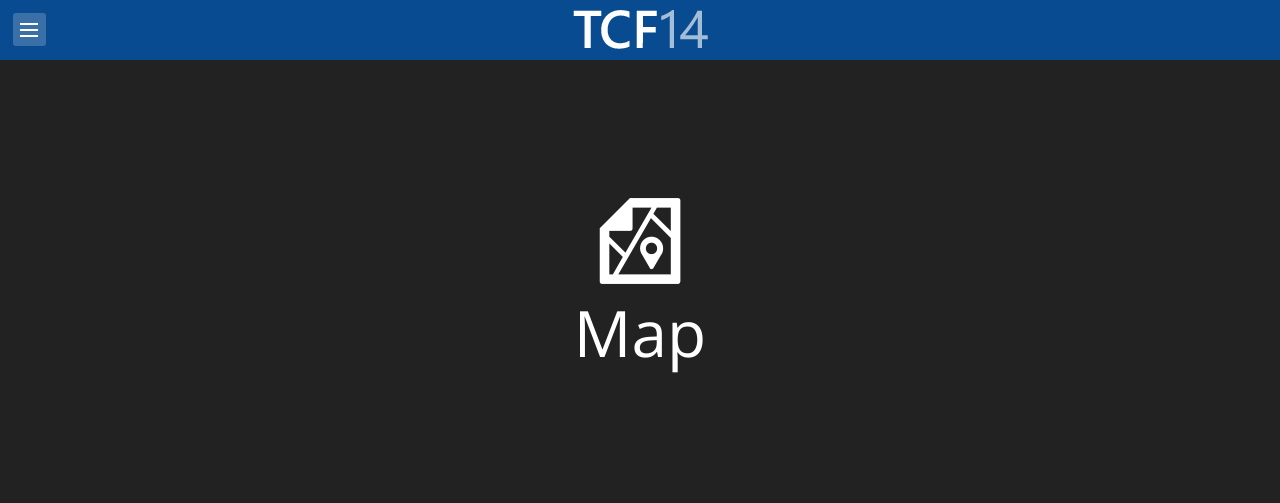
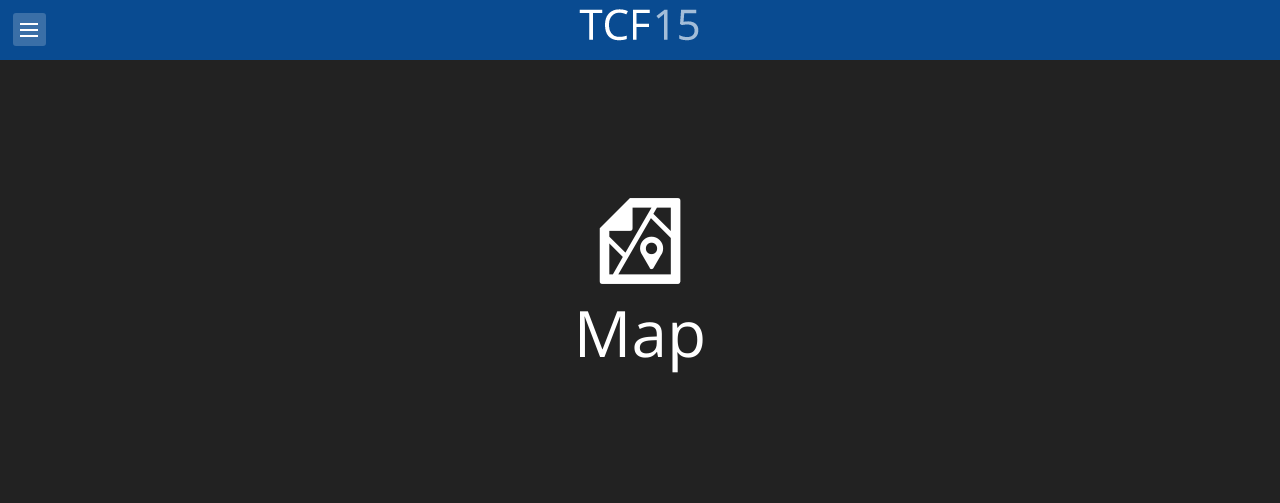
Before and after one commit to vladzaharia/tcf, a Django app: page / in a window 1280 px wide. Shown: the top 503 px of the page. Run offline with Django 3.2, Linux system fonts and the light colour scheme; some libraries are stand-ins or nearby versions; some web fonts are replaced.

Commit message:
new header

```diff
--- a/tcf14/templates/mobile/base.html
+++ b/tcf14/templates/mobile/base.html
@@ -45,7 +45,7 @@
         </section>
 
         <section class="middle tab-bar-section">
-          <h1 class="title"><a href="{% url 'index' %}"><img src="{% static "img/tcf14header.png" %}" /></a></h1>
+          <h1 class="title"><a href="{% url 'index' %}"><img src="{% static "img/tcf15header.png" %}" /></a></h1>
         </section>
       </nav>
 
```
Also changed, not shown: tcf14/static/img/tcf15header.png (added).
